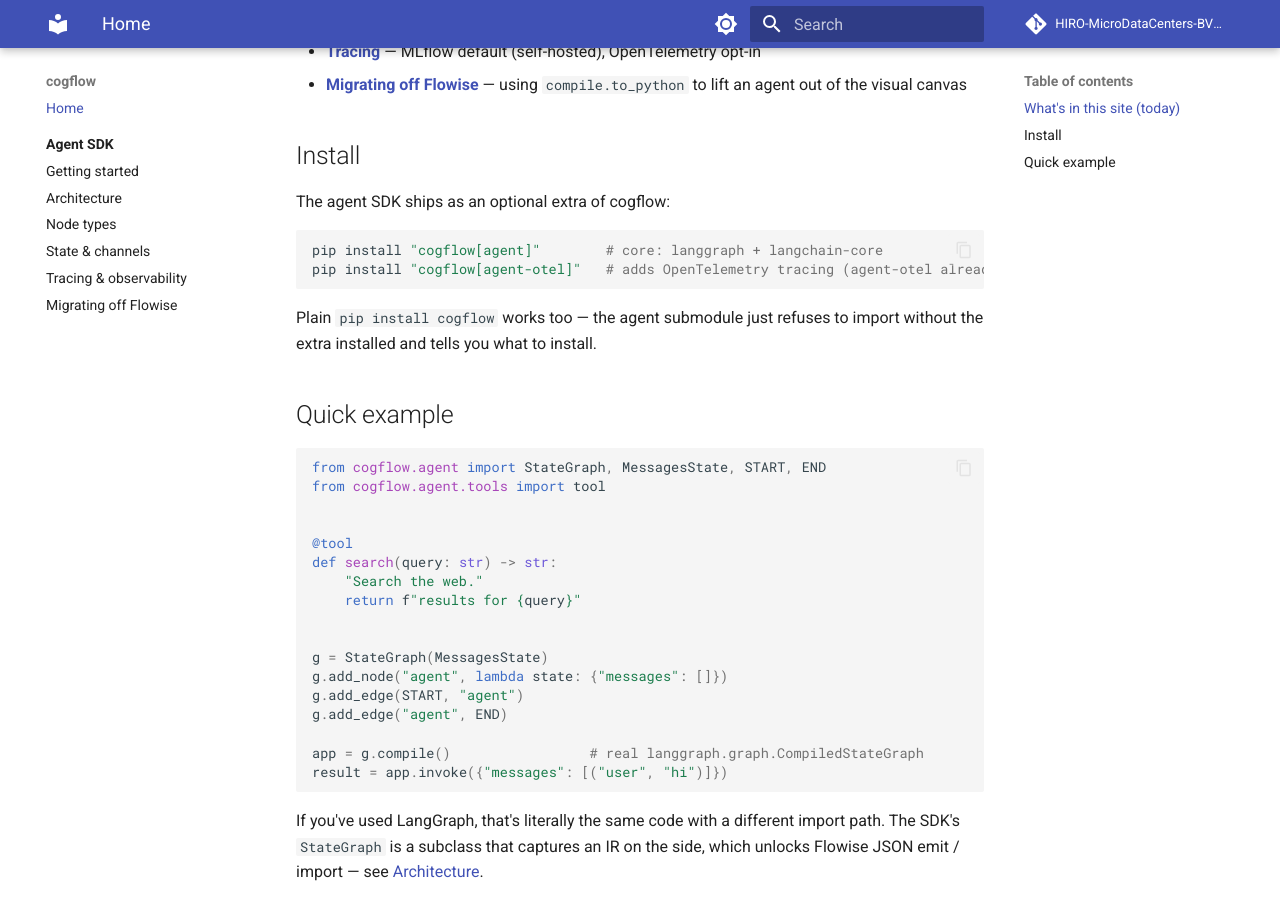
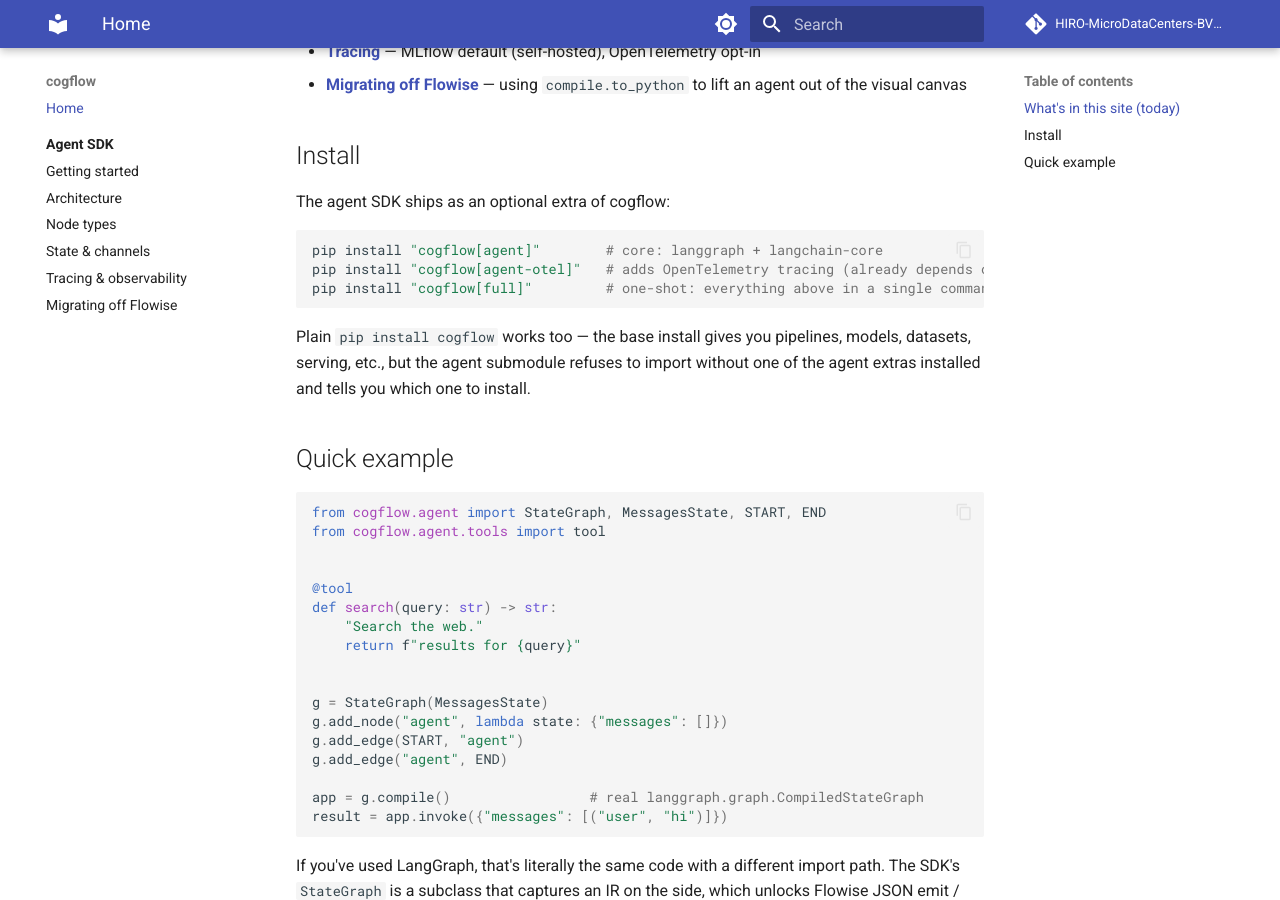
Before and after one commit to HIRO-MicroDataCenters-BV/cogflow, an MkDocs documentation site: the page built from docs/index.md, in a window 1280 px wide and 900 px high, scrolled down 544 px. Built offline with MkDocs 1.6.1 and Material for MkDocs 9.7.7, drawn with Linux system fonts in a browser that asks for light colours; comment, search, counter and statistics services are not loaded.

Commit message:
extras: add ``cogflow[full]`` meta-extra
One-shot install for users who want the agent SDK + OpenTelemetry
tracing without enumerating both extras. Pulls in ``cogflow[agent]``
and ``cogflow[agent-otel]`` via the self-reference syntax — keeps the
base ``pip install cogflow`` lean (pipeline-only users still get the
~50 MB-smaller install) while giving "give me everything" users a
single command instead of two extras to remember.

Updated docs/index.md to mention the new path alongside the existing
``[agent]`` and ``[agent-otel]`` lines.

````diff
--- a/docs/index.md
+++ b/docs/index.md
@@ -22,11 +22,14 @@
 
 ```bash
 pip install "cogflow[agent]"        # core: langgraph + langchain-core
-pip install "cogflow[agent-otel]"   # adds OpenTelemetry tracing (agent-otel already depends on agent)
+pip install "cogflow[agent-otel]"   # adds OpenTelemetry tracing (already depends on agent)
+pip install "cogflow[full]"         # one-shot: everything above in a single command
 ```
 
-Plain `pip install cogflow` works too — the agent submodule just refuses
-to import without the extra installed and tells you what to install.
+Plain `pip install cogflow` works too — the base install gives you
+pipelines, models, datasets, serving, etc., but the agent submodule
+refuses to import without one of the agent extras installed and tells
+you which one to install.
 
 ## Quick example
 
````
Also changed, not shown: pyproject.toml (+9 -0 lines).
